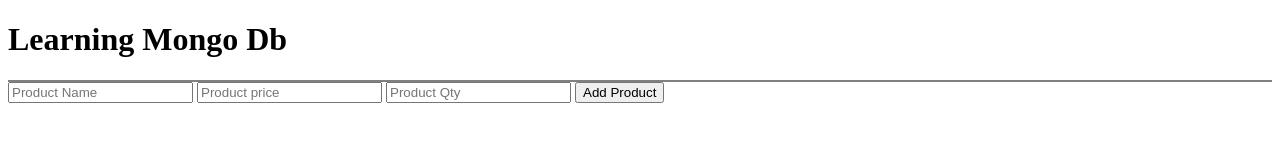
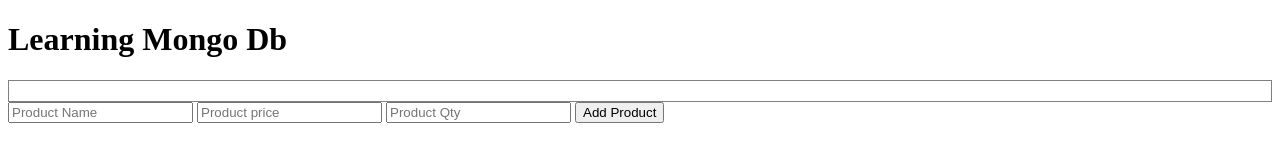
Before and after one commit to hasanfuad/module-46, a website: page index.html in a window 1280 px wide. Drawn offline with Linux system fonts and the light colour scheme; no server answers.

Commit message:
add style

```diff
--- a/index.html
+++ b/index.html
@@ -8,7 +8,10 @@
   </head>
   <body>
     <h1>Learning Mongo Db</h1>
-    <div id="productContainer" style="border: 1px solid gray"></div>
+    <div
+      id="productContainer"
+      style="padding: 10px; border: 1px solid gray"
+    ></div>
     <form action="/addProduct" method="post">
       <input type="text" name="name" placeholder="Product Name" id="" />
       <input type="text" name="price" placeholder="Product price" id="" />
```
